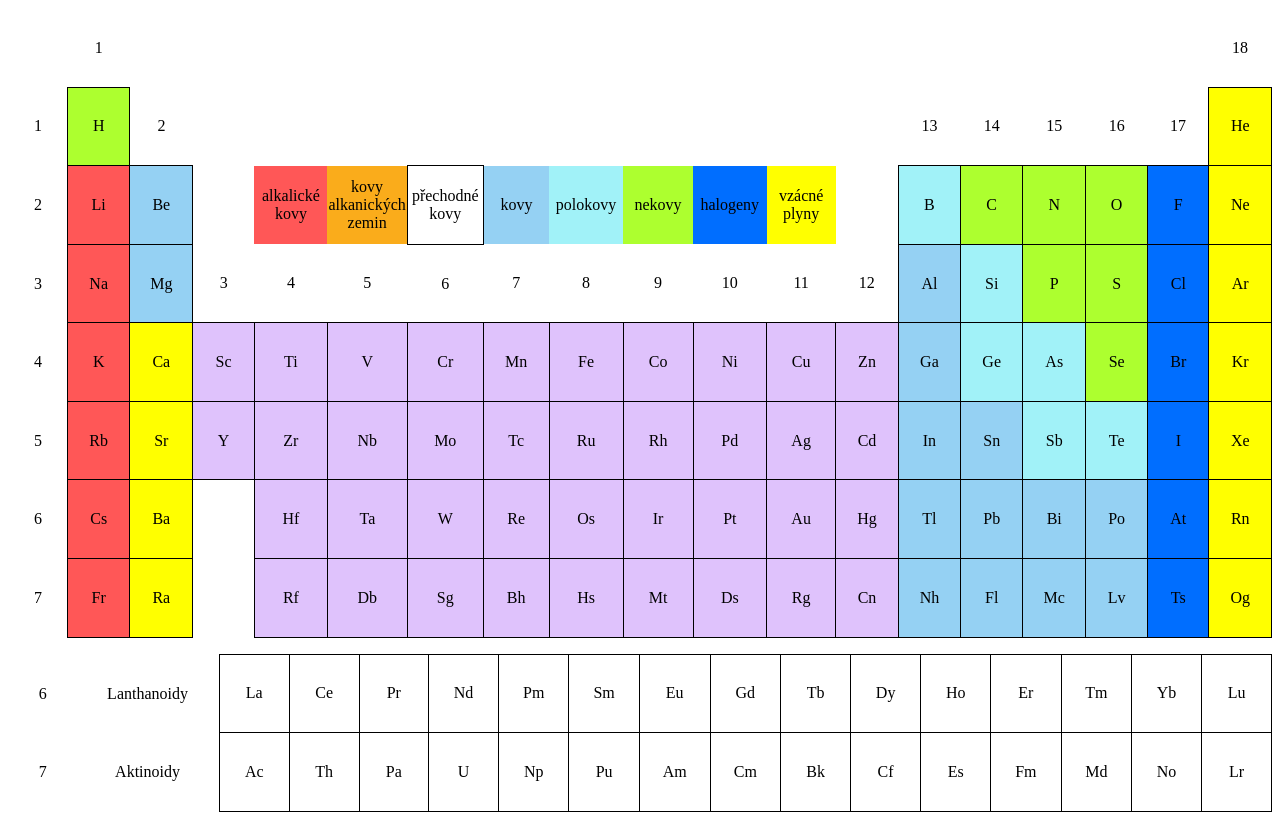
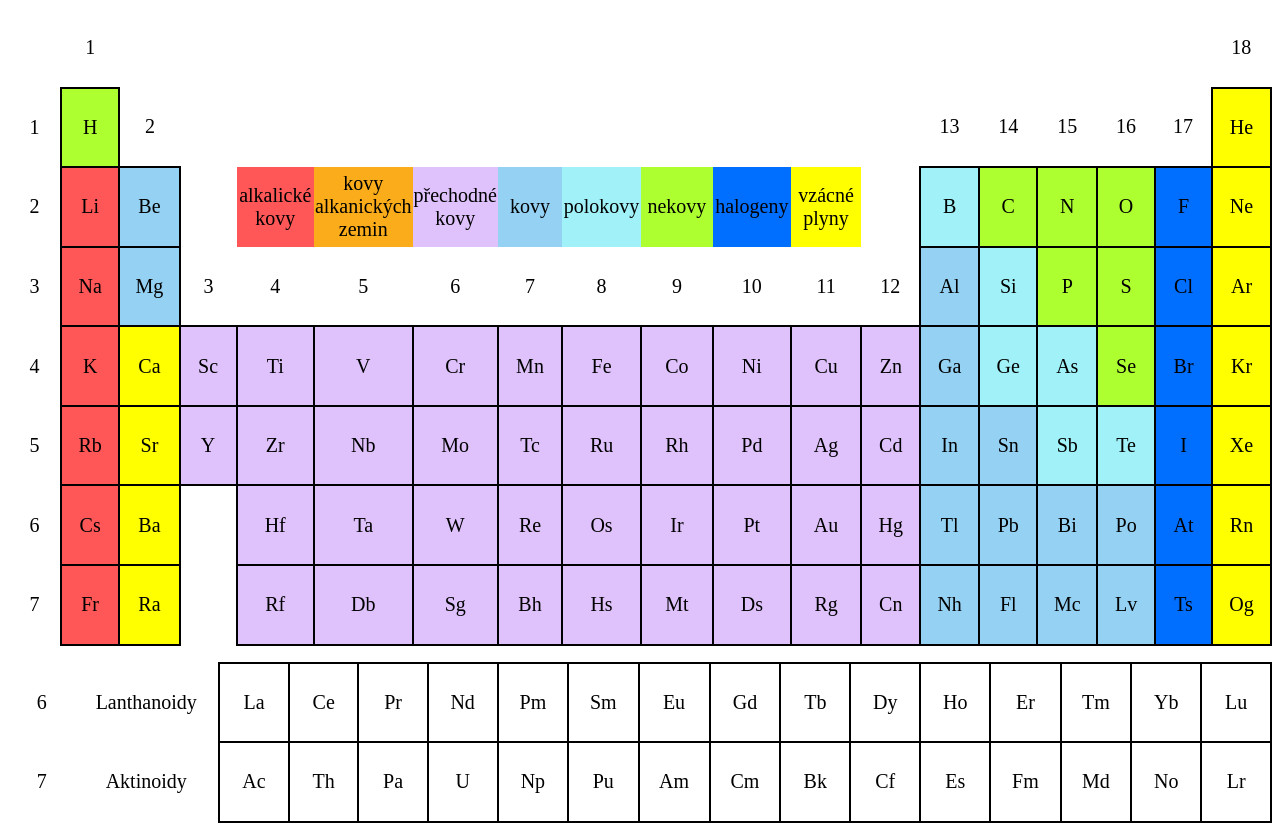
Before and after one commit to PetrN0/Table.Novak, a plain HTML site: page periodicka tabulka/index.html in a window 1280 px wide. Drawn offline with Linux system fonts and the light colour scheme.

Commit message:
style.css

```diff
--- a/periodicka tabulka/style.css
+++ b/periodicka tabulka/style.css
@@ -1,10 +1,11 @@
 
 td {
-    border: 1px solid black;
+    border: 2px solid black;
     border-collapse: collapse;
     height: 2cm;
     width: 2cm;
     text-align: center;
+    font-size:20px;
  }
 .invis{
     border: 0px;
@@ -45,6 +46,10 @@ table{
     background-color: rgb(250, 172, 27);
     border: 0px;
 }
+.prk{
+    border: 0px;
+    background-color: rgb(223, 194, 252);
+}
 .pk{
     background-color: rgb(223, 194, 252);
     border: 0px;
```
